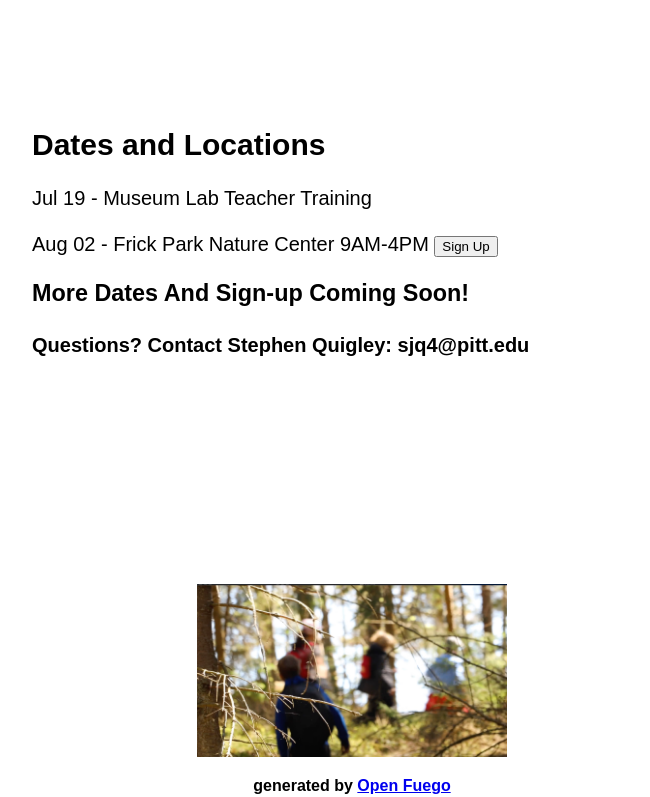
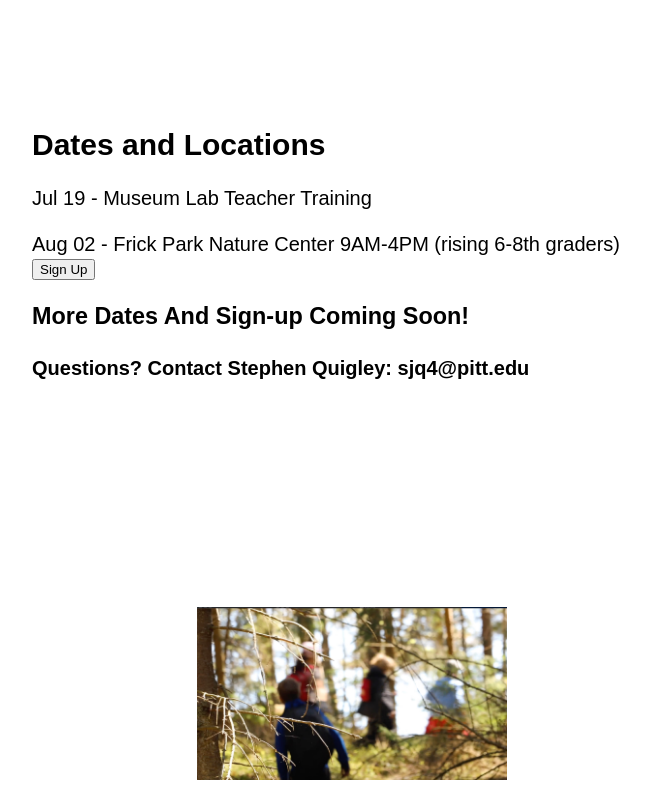
Before and after one commit to Pitt-Fuego/PittsburghMyNatureOuting, a plain HTML site: page index.html in a window 1280 px wide. Shown: the part 1565-2362 px from the top of the page, without its empty margins (288-938 px from the left). Drawn offline with Linux system fonts and the light colour scheme; a script that the page names is missing.

Commit message:
Add files via upload

```diff
--- a/index.html
+++ b/index.html
@@ -50,7 +50,7 @@
     Jul 19 - Museum Lab Teacher Training
     <br>
     <br>
-    Aug 02 - Frick Park Nature Center 9AM-4PM
+    Aug 02 - Frick Park Nature Center 9AM-4PM (rising 6-8th graders)
     <!-- Noscript content for added SEO -->
 <noscript><a href="https://www.eventbrite.com/e/my-nature-outing-frick-park-nature-center-tickets-348043967877" rel="noopener noreferrer" target="_blank">Sign Up on Eventbrite</a></noscript>
 <!-- You can customize this button any way you like -->
```
